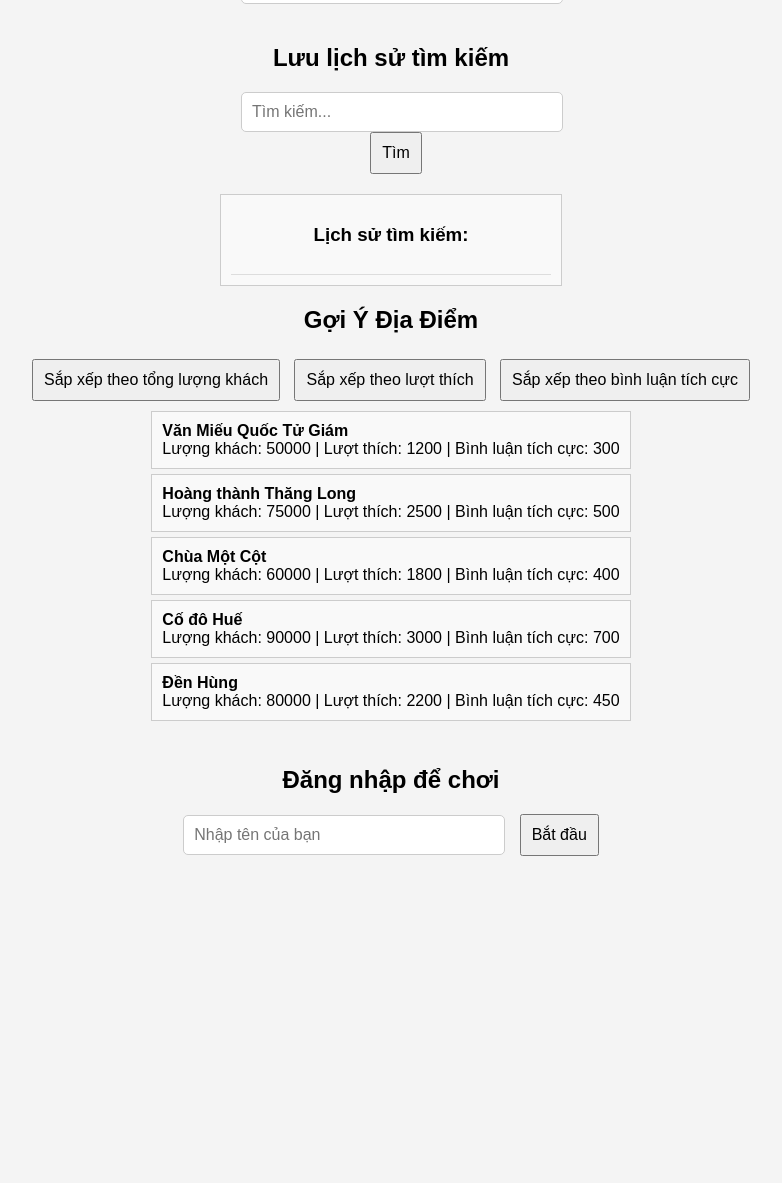
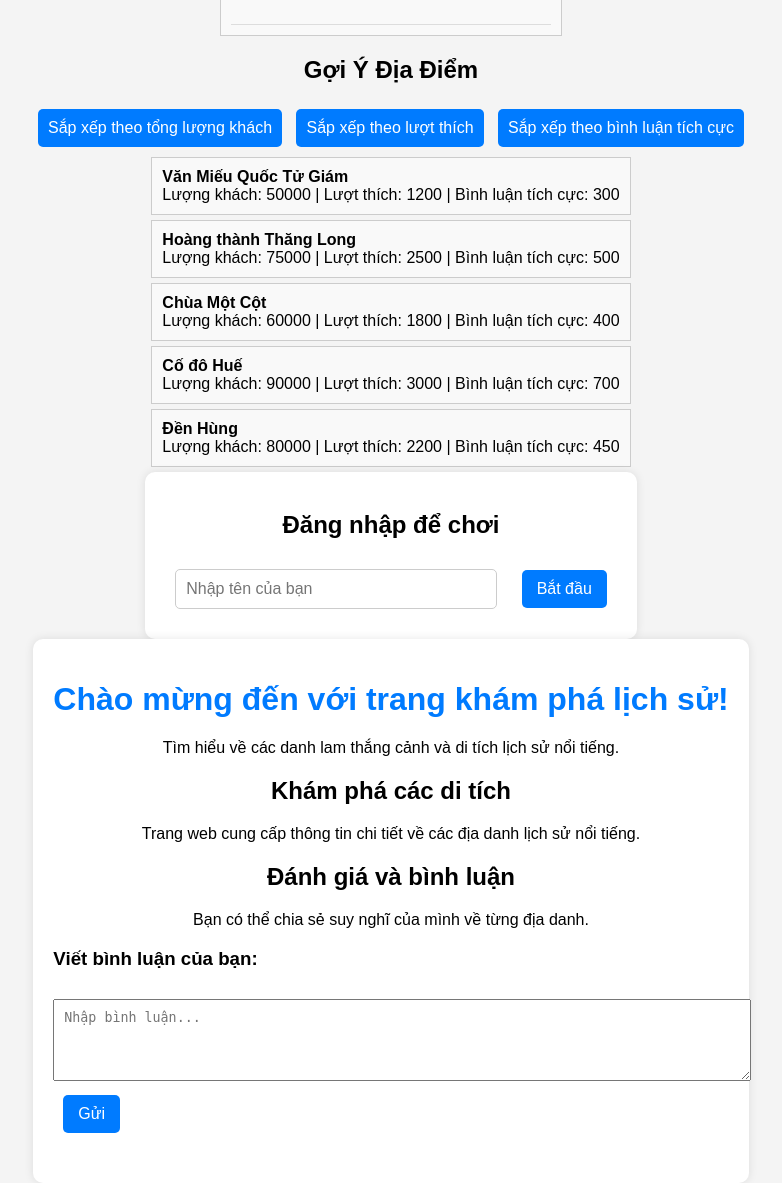
Before and after one commit to donganm/BTL_chuyende, a PHP site: page /pages/khampha.php in a window 1280 px wide. Shown: the whole page, without its empty margins (249-1031 px from the left). Before the commit the page ends 856 px from the top, so only its background shows below. Run offline with PHP 8.4, Linux system fonts and the light colour scheme.

Commit message:
sửa bài buổi trước , tạo giao diện giới thiệu

```diff
--- a/webBTL/pages/khampha.php
+++ b/webBTL/pages/khampha.php
@@ -233,9 +233,13 @@
     <meta name="viewport" content="width=device-width, initial-scale=1.0">
     <title>Mini-game Lịch Sử</title>
     <style>
-        body { font-family: Arial, sans-serif; text-align: center; }
+        body { font-family: Arial, sans-serif; text-align: center; background-color: #f4f4f4; }
         .hidden { display: none; }
-        .container { max-width: 600px; margin: auto; padding: 20px; }
+        .container { max-width: 600px; margin: auto; padding: 20px; background: white; border-radius: 10px; box-shadow: 0 0 10px rgba(0, 0, 0, 0.1); }
+        button, input { margin: 10px; padding: 10px 15px; border: none; border-radius: 5px; }
+        button { background: #007BFF; color: white; cursor: pointer; }
+        button:hover { background: #0056b3; }
+        input { width: 80%; }
     </style>
 </head>
 <body>
@@ -278,13 +282,10 @@
             { q: "Biển nào được gọi là 'Maldives của Việt Nam'?", a: "Phú Quốc" }
         ];
 
-        let selectedQuestions = [];
-        let currentQuestionIndex = 0;
-        let score = 0;
+        let selectedQuestions = [], currentQuestionIndex = 0, score = 0;
 
         function startGame() {
-            const username = document.getElementById("username").value.trim();
-            if (!username) {
+            if (!document.getElementById("username").value.trim()) {
                 alert("Vui lòng nhập tên để bắt đầu!");
                 return;
             }
@@ -304,21 +305,70 @@
         }
 
         function checkAnswer() {
-            const userAnswer = document.getElementById("answer").value.trim();
-            const correctAnswer = selectedQuestions[currentQuestionIndex].a;
-            if (userAnswer.toLowerCase() === correctAnswer.toLowerCase()) {
-                score++;
-                document.getElementById("result").innerText = "✅ Đúng!";
-            } else {
-                document.getElementById("result").innerText = `❌ Sai! Đáp án: ${correctAnswer}`;
-            }
+            const userAnswer = document.getElementById("answer").value.trim().toLowerCase();
+            const correctAnswer = selectedQuestions[currentQuestionIndex].a.toLowerCase();
+            document.getElementById("result").innerText = userAnswer === correctAnswer
+                ? "✅ Đúng!"
+                : `❌ Sai! Đáp án: ${selectedQuestions[currentQuestionIndex].a}`;
+            if (userAnswer === correctAnswer) score++;
             currentQuestionIndex++;
             setTimeout(() => { document.getElementById("result").innerText = ""; loadQuestion(); }, 1000);
         }
 
         function quitGame() {
-            if (confirm("Bạn có chắc chắn muốn thoát không?")) {
-                location.reload();
+            if (confirm("Bạn có chắc chắn muốn thoát không?")) location.reload();
+        }
+    </script>
+</body>
+</html>
+</html>
+<head>
+    <meta charset="UTF-8">
+    <meta name="viewport" content="width=device-width, initial-scale=1.0">
+    <title>Giới thiệu Trang Web</title>
+    <style>
+        body { font-family: Arial, sans-serif; text-align: center; background-color: #f4f4f4; }
+        .container { max-width: 800px; margin: auto; padding: 20px; background: white; border-radius: 10px; box-shadow: 0 0 10px rgba(0, 0, 0, 0.1); }
+        h1 { color: #007BFF; }
+        .section { margin: 20px 0; }
+        .comment-section { text-align: left; }
+        textarea { width: 100%; padding: 10px; margin-top: 10px; }
+        button { margin-top: 10px; padding: 10px 15px; border: none; background: #007BFF; color: white; cursor: pointer; border-radius: 5px; }
+        button:hover { background: #0056b3; }
+    </style>
+</head>
+<body>
+    <div class="container">
+        <h1>Chào mừng đến với trang khám phá lịch sử!</h1>
+        <p>Tìm hiểu về các danh lam thắng cảnh và di tích lịch sử nổi tiếng.</p>
+
+        <div class="section">
+            <h2>Khám phá các di tích</h2>
+            <p>Trang web cung cấp thông tin chi tiết về các địa danh lịch sử nổi tiếng.</p>
+        </div>
+
+        <div class="section">
+            <h2>Đánh giá và bình luận</h2>
+            <p>Bạn có thể chia sẻ suy nghĩ của mình về từng địa danh.</p>
+            <div class="comment-section">
+                <h3>Viết bình luận của bạn:</h3>
+                <textarea id="comment" rows="4" placeholder="Nhập bình luận..."></textarea>
+                <button onclick="submitComment()">Gửi</button>
+                <div id="comments"></div>
+            </div>
+        </div>
+    </div>
+
+    <script>
+        function submitComment() {
+            const commentText = document.getElementById("comment").value.trim();
+            if (commentText) {
+                const commentDiv = document.createElement("div");
+                commentDiv.innerHTML = `<p><strong>Người dùng:</strong> ${commentText}</p>`;
+                document.getElementById("comments").appendChild(commentDiv);
+                document.getElementById("comment").value = "";
+            } else {
+                alert("Vui lòng nhập nội dung bình luận!");
             }
         }
     </script>
```
